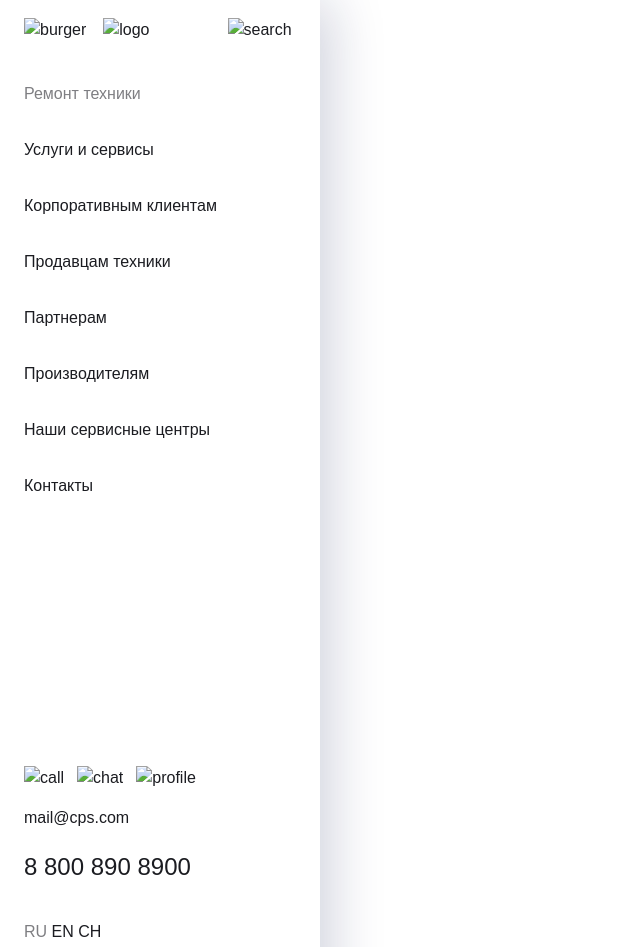
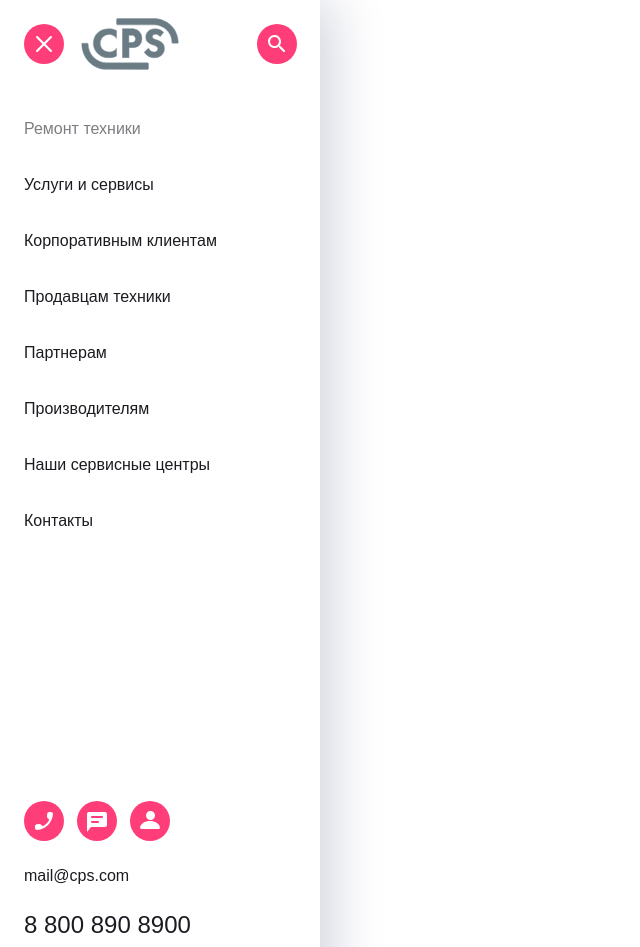
Before and after one commit to SergeyKovalevv/block-1.4-menu-, a plain HTML site: page index.html in a window 1280 px wide. Shown: the top 947 px of the page, without its empty margins (0-640 px from the left). Drawn offline with Linux system fonts and the light colour scheme; files that its build step writes are made by us from their sources; a web font is replaced by a local one.

Commit message:
Update index.html

```diff
--- a/index.html
+++ b/index.html
@@ -4,7 +4,7 @@
     <meta charset="UTF-8" />
     <meta http-equiv="X-UA-Compatible" content="IE=edge" />
     <meta name="viewport" content="width=device-width, initial-scale=1.0" />
-    <link rel="stylesheet" href="../assets/style.css">
+    <link rel="stylesheet" href="../css/style.css">
     <title>Document</title>
   </head>
   <header>
@@ -15,9 +15,9 @@
       <header class="menu_header-main">
         <nav class="header-main_nav">
           <ul class="header-main_ul">
-            <li class="icons"><a href="#"><img class="burger" src="assets/img/burger.svg" alt="burger"></a></li>
-            <li class="icons"><a href="#"></a><img class="logo" src="assets/img/Group.svg" alt="logo"></a></li>
-            <li class="icons"><a href="#"></a><img class="search" src="assets/img/search.svg" alt="search"></a></li>
+            <li class="icons"><a href="#"><img class="burger" src="css/img/burger.svg" alt="burger"></a></li>
+            <li class="icons"><a href="#"></a><img class="logo" src="css/img/Group.svg" alt="logo"></a></li>
+            <li class="icons"><a href="#"></a><img class="search" src="css/img/search.svg" alt="search"></a></li>
           </ul>
         </nav>
       </header>
@@ -36,9 +36,9 @@
         </nav>
         <div class="contacts">
            <ul class="contacts_icons">
-             <li class="contact"><a href="#"><img class="call" src="assets/img/call.svg" alt="call"></a></li>
-             <li class="contact"><a href="#"><img class="chat" src="assets/img/chat.svg" alt="chat"></a></li>
-             <li class="contact"><a href="#"><img class="profile" src="assets/img/profile.svg" alt="profile"></a></li>
+             <li class="contact"><a href="#"><img class="call" src="css/img/call.svg" alt="call"></a></li>
+             <li class="contact"><a href="#"><img class="chat" src="css/img/chat.svg" alt="chat"></a></li>
+             <li class="contact"><a href="#"><img class="profile" src="css/img/profile.svg" alt="profile"></a></li>
            </ul>
            <p class="contacts_mail"><a href="#">mail@cps.com</a></p>
            <p class="contacts_number"><a href="#">8 800 890 8900</a></p>
```
